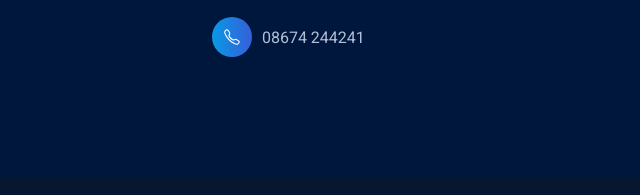
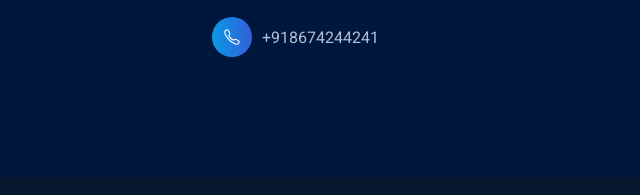
Before and after one commit to frankpolo/det, a plain HTML site: page index.html in a window 1280 px wide. Shown: the part 4345-4540 px from the top of the page, 258-898 px from the left. Drawn offline with nearby package versions, Linux system fonts and the light colour scheme.

Commit message:
Update index.html

```diff
--- a/index.html
+++ b/index.html
@@ -550,7 +550,7 @@ Our experts are passionate about oral health and is equipped to handle everythin
               <ion-icon name="call-outline"></ion-icon>
             </div>
 
-            <a href="tel:08674 244241" class="footer-link">08674 244241</a>
+            <a href="tel:+918674244241" class="footer-link">+918674244241</a>
           </li>
 
         </ul>
```
